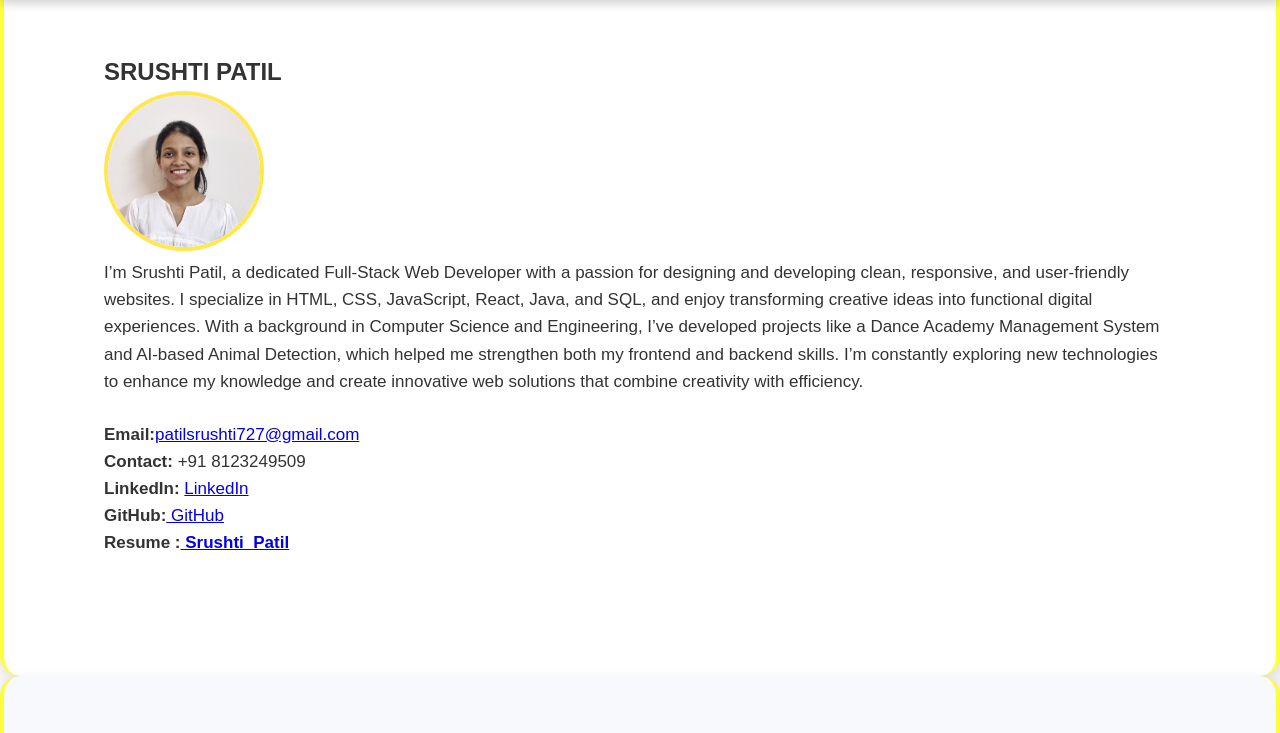
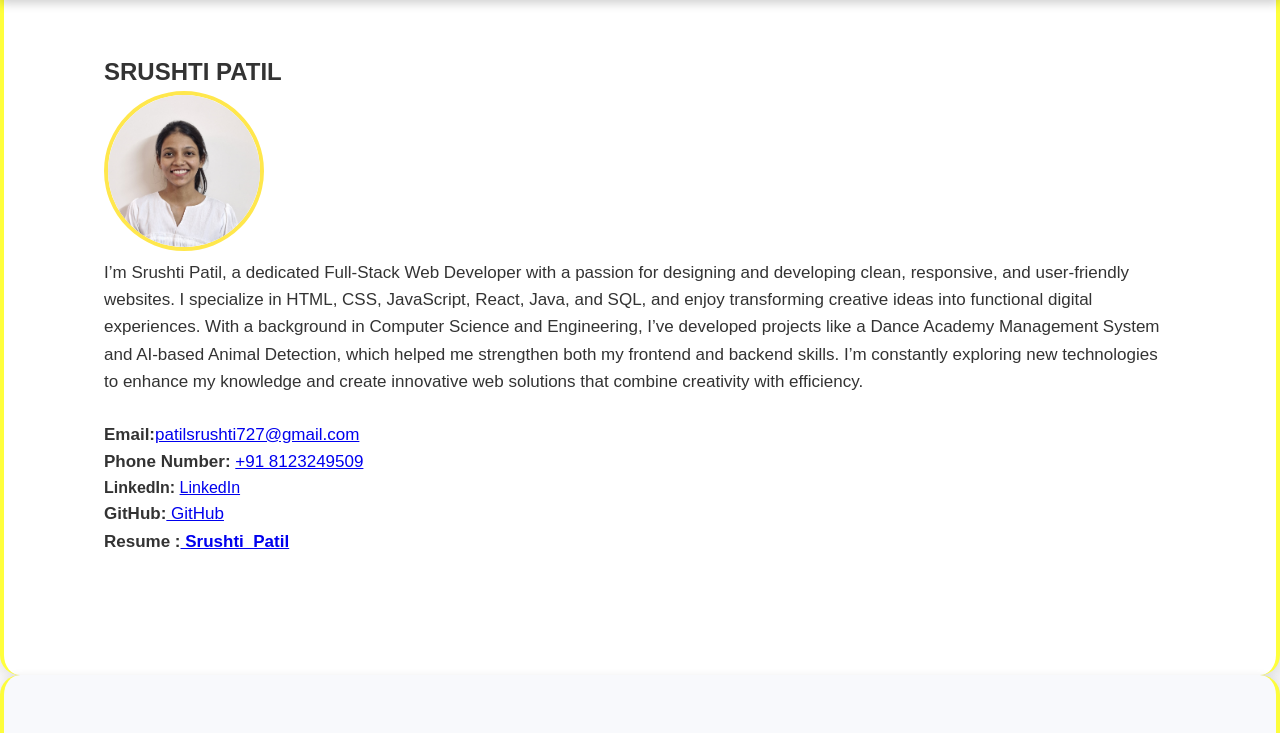
Before and after one commit to Srushtip20/Profile1, a plain HTML site: page index.html in a window 1280 px wide. Shown: the part 67-800 px from the top of the page. Drawn offline with Linux system fonts and the light colour scheme.

```diff
--- a/index.html
+++ b/index.html
@@ -31,9 +31,9 @@
         <p>I’m Srushti Patil, a dedicated Full-Stack Web Developer with a passion for designing and developing clean, responsive, and user-friendly websites. I specialize in HTML, CSS, JavaScript, React, Java, and SQL, and enjoy transforming creative ideas into functional digital experiences. With a background in Computer Science and Engineering, I’ve developed projects like a Dance Academy Management System and AI-based Animal Detection, which helped me strengthen both my frontend and backend skills. I’m constantly exploring new technologies to enhance my knowledge and create innovative web solutions that combine creativity with efficiency. </p>
         <br>
         <p><b>Email:</b><a href="mailto:yourname@gmail.com" target="_blank">patilsrushti727@gmail.com </a></p>
-        <p><b>Contact:</b> +91 8123249509</p><p>
+        <p><b>Phone Number:</b> <a href="tel:+918123249509">+91 8123249509</a></p>
         <b>LinkedIn:</b> <a href="https://www.linkedin.com/in/srushti-patil-567217256" target="_blank">LinkedIn</a></p>
-       <p><b>GitHub:</b><a href="https://github.com/Srushtip20" target="_blank"> GitHub</a></p>
+        <p><b>GitHub:</b><a href="https://github.com/Srushtip20" target="_blank"> GitHub</a></p>
 
 
 
--- a/style.css
+++ b/style.css
@@ -220,7 +220,7 @@ a:hover {
   font-size: 26px;
   margin-bottom: 30px;
   color: #1e1e2f;
-  text-shadow: 0 0 8px rgba(255, 255, 0, 0.4);
+  /* text-shadow: 0 0 8px rgba(255, 255, 0, 0.4); */
 }
 
 .cert-grid {
@@ -241,7 +241,6 @@ a:hover {
 
 .cert-item:hover {
   transform: scale(1.05);
-
   background-color: rgba(255, 255, 255, 0.8);
 }
 
```
